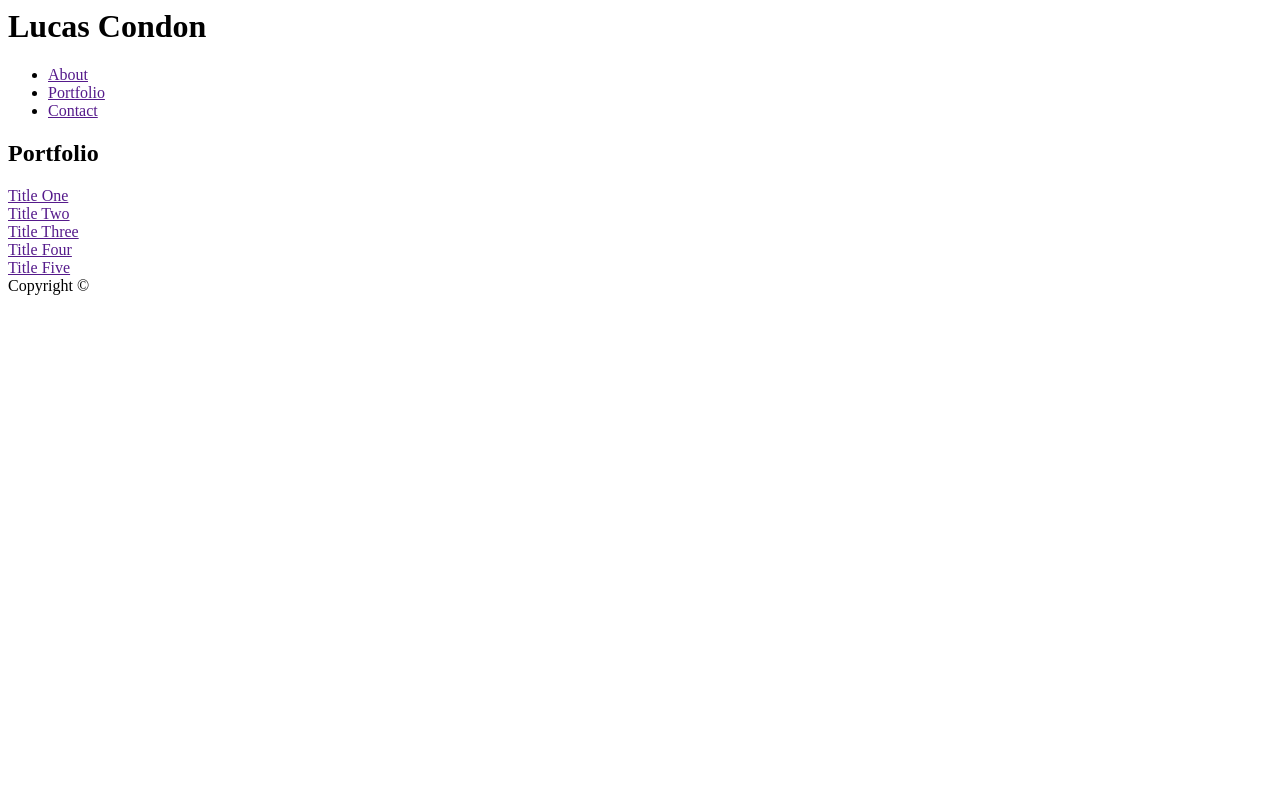
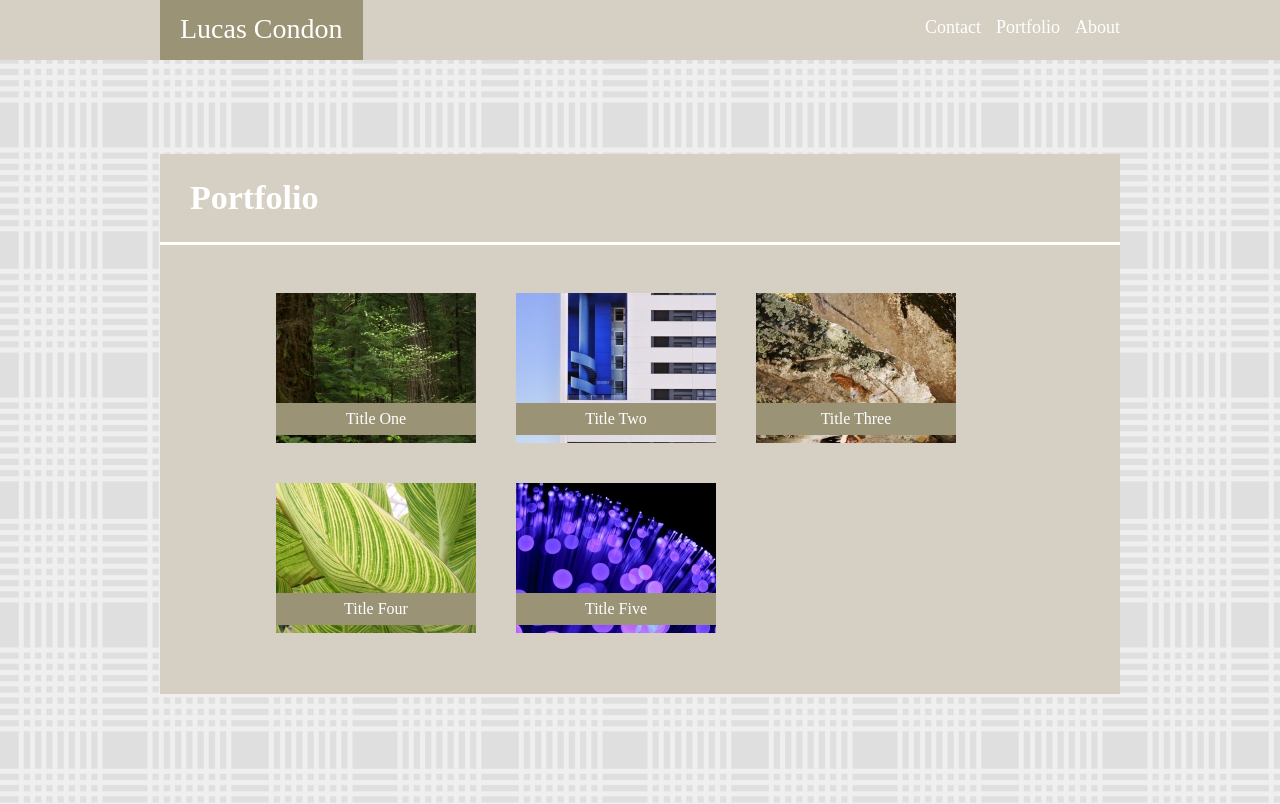
Before and after one commit to lcondon/basicPortfolio, a plain HTML site: page portfolio.html in a window 1280 px wide. Shown: the top 804 px of the page. Drawn offline with Linux system fonts and the light colour scheme.

Commit message:
finalDraft

```diff
--- a/assets/css/style.css
+++ b/assets/css/style.css
@@ -0,0 +1,150 @@
+html {
+    background-image: url(../images/cloth.png);
+    background-size: 500px;
+    background-repeat: repeat;
+}
+
+body {
+    margin: 0;
+}
+
+section {
+    width: 960px;
+    margin-left: auto;
+    margin-right: auto;
+    background-color: rgb(214, 207, 195);
+    height: 400px;
+    margin-top: 12%;
+    color: white;
+}
+
+section.porto {
+    width: 960px;
+    margin-left: auto;
+    margin-right: auto;
+    margin-bottom: 300px;
+    background-color: rgb(214, 207, 195);
+    height: 540px;
+    margin-top: 12%;
+    color: white;
+}
+
+#navBar {
+    width: 960px;
+    margin-left: auto;
+    margin-right: auto;
+
+
+}
+
+#name1 {
+    float: left;
+    height: 100%;
+    background-color: #9b9376;
+    color: white;
+    padding-top: 13px;
+    padding-left: 20px;
+    padding-right: 20px;
+    font-size: 28px;
+
+}
+
+.navLinks {
+    float: right;
+    padding-left: 15px;
+    padding-top: 17px;
+    font-size: 18px;
+    display: block;
+    color: white;
+    text-align: center;
+    text-decoration: none;
+}
+
+ul {
+    position: fixed;
+    top: 0;
+    left: 0;
+    width: 100%;
+    height: 60px;
+    background-color: rgb(214, 207, 195);
+    list-style-type: none;
+    margin: 0;
+    padding: 0;
+    overflow: hidden;
+    z-index: 1;
+}
+
+a {
+    text-decoration: none;
+    color: white;
+}
+
+footer {
+    text-align: center;
+    margin-top: 15px;
+    color: white;
+    width: 100%;
+    height: 40px;
+    background-color: rgb(214, 207, 195);
+    position: relative;
+    bottom: -150;
+    padding-top: 25px;
+
+}
+
+.aboutMe {
+    font-size: 34px;
+    color: white;
+    padding-left: 30px;
+    padding-top: 25px;
+    padding-bottom: 25px;
+    border-bottom: white 3px solid;
+}
+
+#doggy {
+    float: left;
+    padding-left: 30px;
+    padding-right: 30px;
+    padding-bottom: 15px;
+}
+
+p {
+    padding-left: 30px;
+    padding-right: 30px;
+}
+
+form {
+    padding-left: 30px;
+    font-size: 14px;
+}
+
+textarea{
+    width: 300px;
+    height: 100px;
+}
+
+div.gallery {
+    margin: 20px;
+    float: left;
+    width: 200px;
+    position: relative;
+}
+
+#mainFrame {
+    margin-left: 10%;
+}
+
+.titles {
+    width: 100%;
+    background-color: #9b9376;
+    text-align: center;
+    color: white;
+    position: absolute;
+    top: 110px;
+    height: 25px;
+    padding-top: 7px;
+}
+
+img {
+    z-index: -1;
+}
--- a/portfolio.html
+++ b/portfolio.html
@@ -1,48 +1,50 @@
 <html>
     <head>
-
+        <link rel="stylesheet" href="./assets/css/style.css">
     </head>
     <body>
-        <header>
-            <h1>Lucas Condon</h1>
             <ul>
-                <li><a href="">About</a></li>
-                <li><a href="">Portfolio</a></li>
-                <li><a href="">Contact</a></li>
+            <div id="navBar">
+                <li id="name1">Lucas Condon</li>
+                <li class="navLinks"><a href="index.html">About</a></li>
+                <li class="navLinks"><a href="portfolio.html">Portfolio</a></li>
+                <li class="navLinks"><a href="contact.html">Contact</a></li>
+            </div>
             </ul>
-        </header>
-        <section>
-            <h2>Portfolio</h2>
+        <section class="porto">
+            <h2 class="aboutMe">Portfolio</h2>
+            <div id="mainFrame">
             <div class="gallery">
                 <a target="_blank" href="">
-                    <img src="">
+                    <img src="./assets/images/abstract1.jpeg">
                     <div class="titles">Title One</div>
                 </a>
             </div>
             <div class="gallery">
                     <a target="_blank" href="">
-                        <img src="">
+                        <img src="./assets/images/abstract2.jpeg">
                         <div class="titles">Title Two</div>
                     </a>
             </div>
             <div class="gallery">
                     <a target="_blank" href="">
-                        <img src="">
+                        <img src="./assets/images/abstract3.jpeg">
                         <div class="titles">Title Three</div>
                     </a>
             </div>
             <div class="gallery">
                 <a target="_blank" href="">
-                        <img src="">
+                        <img src="./assets/images/abstract4.jpeg">
                         <div class="titles">Title Four</div>
                 </a>
             </div>
             <div class="gallery">
                 <a target="_blank" href="">
-                            <img src="">
+                            <img src="./assets/images/abstract5.jpeg">
                             <div class="titles">Title Five</div>
                 </a>
             </div>
+        </div>
         </section>
             <footer>Copyright ©</footer>
         </body>
```
Also changed, not shown: contact.html (+12 -10 lines), index.html (+11 -11 lines), assets/images/about1.jpeg (added), assets/images/abstract1.jpeg (added), assets/images/abstract2.jpeg (added), assets/images/abstract3.jpeg (added), assets/images/abstract4.jpeg (added), assets/images/abstract5.jpeg (added), assets/images/cloth.png (added), 3 other files.
